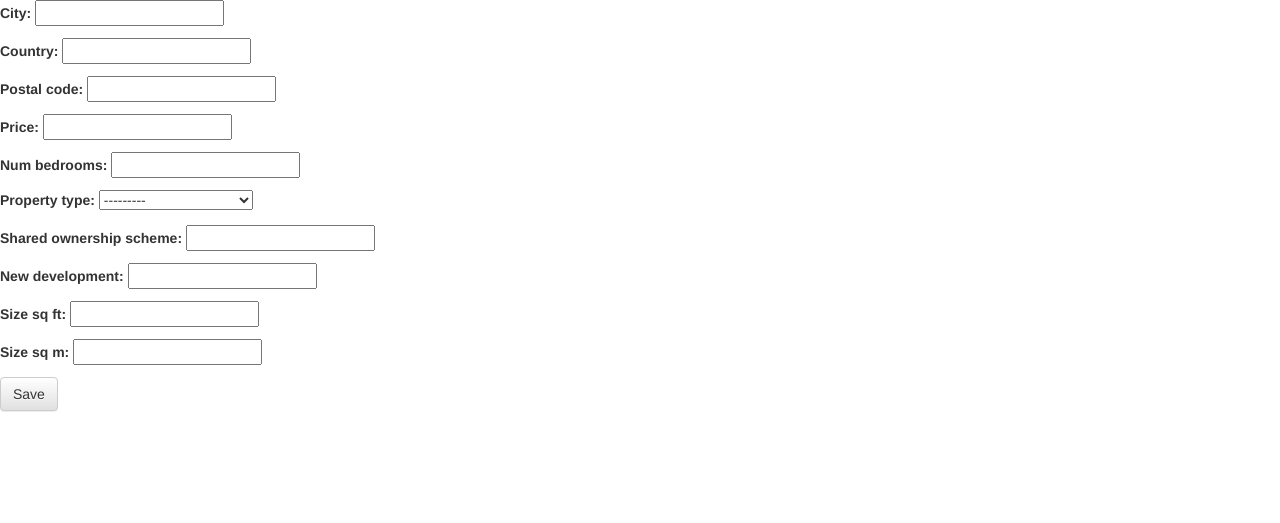
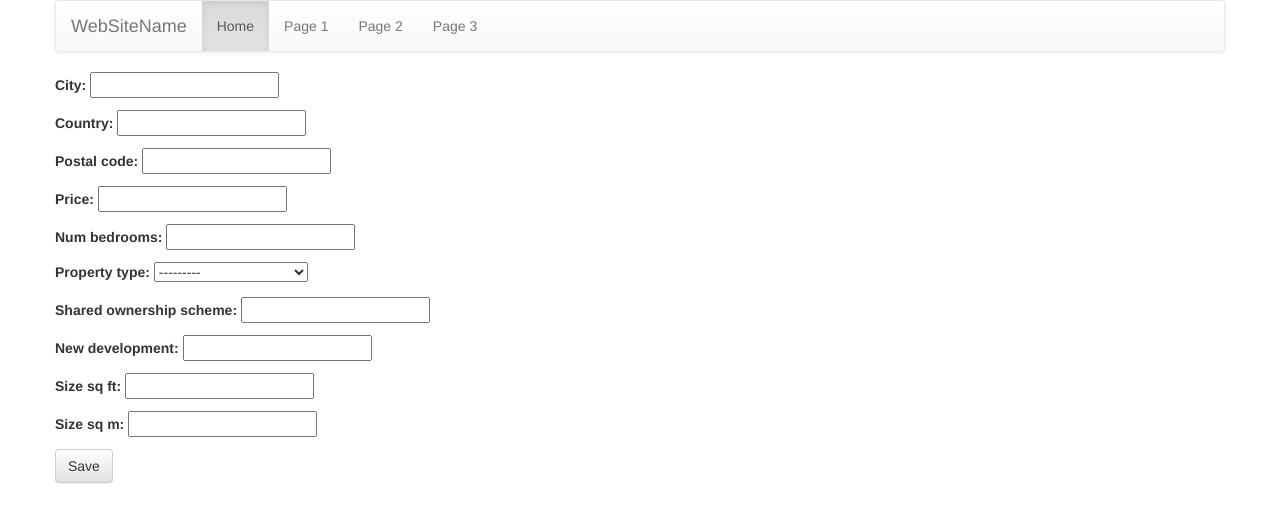
Before and after one commit to abunuwas/properties, a Django app: page /properties/add/ in a window 1280 px wide. Shown: the top 523 px of the page. Run offline with Django 3.2, Linux system fonts and the light colour scheme; some libraries are stand-ins or nearby versions.

Commit message:
Add base template

```diff
--- a/propertiesproject/accounts/templates/signup.html
+++ b/propertiesproject/accounts/templates/signup.html
@@ -1,5 +1,9 @@
+{% extends 'base.html' %}
+
+{% block content %}
 <form action="/accounts/signup/" method="post">
     {% csrf_token %}
     {{ form }}
     <input type="submit" value="Submit" />
 </form>
+{% endblock %}
--- /dev/null
+++ b/propertiesproject/properties/templates/base.html
@@ -0,0 +1,32 @@
+<html>
+<head>
+    <title>Properties</title>
+    <link rel="stylesheet" href="//maxcdn.bootstrapcdn.com/bootstrap/3.2.0/css/bootstrap.min.css">
+    <link rel="stylesheet" href="//maxcdn.bootstrapcdn.com/bootstrap/3.2.0/css/bootstrap-theme.min.css">
+    <link href='//fonts.googleapis.com/css?family=Lobster&subset=latin,latin-ext' rel='stylesheet' type='text/css'>
+</head>
+<body>
+<div class="container">
+    <div class="row">
+        <nav class="navbar navbar-default"><div class="container-fluid">
+            <div class="navbar-header">
+                <a class="navbar-brand" href="#">WebSiteName</a>
+            </div>
+            <ul class="nav navbar-nav">
+                <li class="active"><a href="#">Home</a></li>
+                <li><a href="#">Page 1</a></li>
+                <li><a href="#">Page 2</a></li>
+                <li><a href="#">Page 3</a></li>
+            </ul>
+        </div>
+        </nav>
+    </div>
+    <div class="row">
+        <div class="col-3"></div>
+        {% block content %}
+        {% endblock %}
+        <div class="col-3"></div>
+    </div>
+</div>
+</body>
+</html>
--- a/propertiesproject/properties/templates/post_property.html
+++ b/propertiesproject/properties/templates/post_property.html
@@ -1,14 +1,8 @@
-<html>
-<head>
-    <title>Properties</title>
-    <link rel="stylesheet" href="//maxcdn.bootstrapcdn.com/bootstrap/3.2.0/css/bootstrap.min.css">
-    <link rel="stylesheet" href="//maxcdn.bootstrapcdn.com/bootstrap/3.2.0/css/bootstrap-theme.min.css">
-    <link href='//fonts.googleapis.com/css?family=Lobster&subset=latin,latin-ext' rel='stylesheet' type='text/css'>
-</head>
-<body>
+{% extends 'base.html' %}
+
+{% block content %}
 <form action="/properties/add/" method="post" class="post-form">{% csrf_token %}
     {{ form.as_p }}
     <button type="submit", class="save btn btn-default">Save</button>
 </form>
-</body>
-</html>
+{% endblock %}
```
Also changed, not shown: propertiesproject/accounts/templates/registration/login.html (+10 -7 lines), propertiesproject/properties/templates/home.html (+5 -11 lines).
